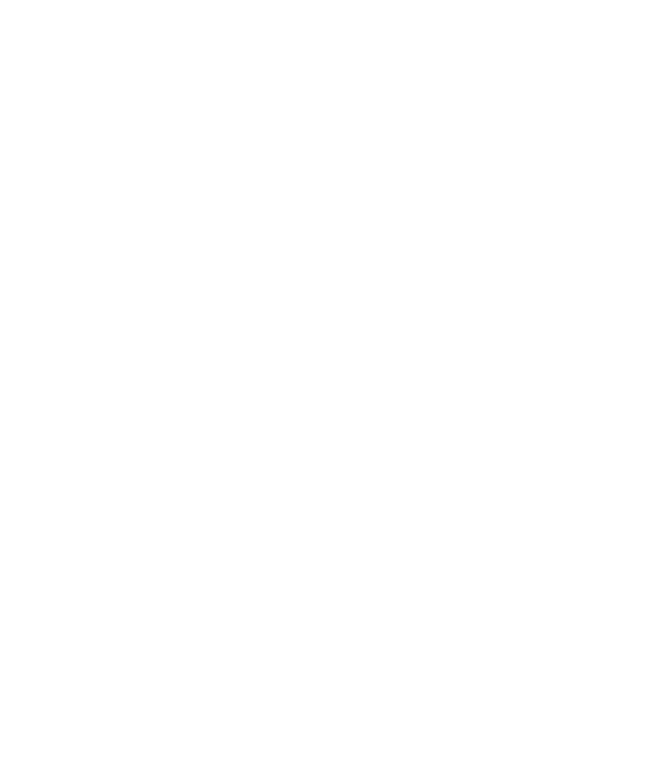
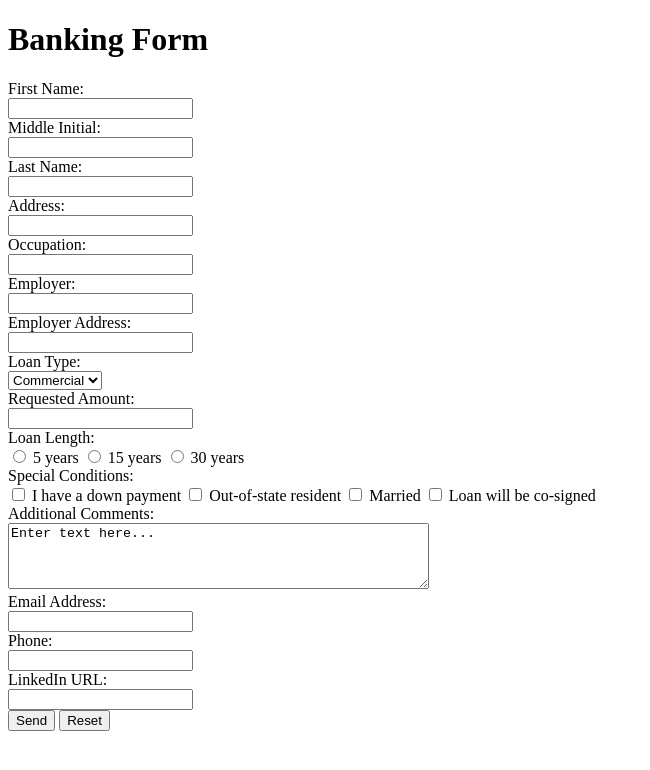
Before and after one commit to daviddassau/banking-form, a plain HTML site: page index.html in a window 1280 px wide. Shown: the whole page, without its empty margins (0-650 px from the left). Drawn offline with Linux system fonts and the light colour scheme.

Commit message:
filled out form html markup

```diff
--- a/index.html
+++ b/index.html
@@ -2,8 +2,73 @@
 <html>
 <head>
 	<title>Banking Form</title>
+	<link rel="stylesheet" type="text/css" href="./main.css">
 </head>
 <body>
 
+<div>
+	<h1>Banking Form</h1>
+	<div>
+		<label for="firstName">First Name:</label><br />
+		<input type="text" name="firstName"><br />
+
+		<label for="middleInitial">Middle Initial:</label><br />
+		<input type="text" name="middleInitial"><br />
+
+		<label for="lastName">Last Name:</label><br />
+		<input type="text" name="lastName"><br />
+
+		<label for="address">Address:</label><br />
+		<input type="text" name="address"><br />
+
+		<label for="occupation">Occupation:</label><br />
+		<input type="text" name="occupation"><br />
+
+		<label for="employer">Employer:</label><br />
+		<input type="text" name="employer"><br />
+
+		<label for="employerAddress">Employer Address:</label><br />
+		<input type="text" name="employerAddress"><br />
+
+		<label for="loanType">Loan Type:</label><br />
+		<select name="loanType" form="loan">
+		  <option value="commercial">Commercial</option>
+		  <option value="realEstate">Real estate</option>
+		  <option value="personal">Personal</option>
+		  <option value="mortgage">Mortgage</option>
+		</select><br />
+
+		<label for="requestedAmount">Requested Amount:</label><br />
+		<input type="text" name="requestedAmount"><br />
+
+		<label for="loanLength">Loan Length:</label><br />
+		<input type="radio" name="loanLength" value="fiveYears"> 5 years
+  		<input type="radio" name="loanLength" value="fifteenYears"> 15 years
+  		<input type="radio" name="loanLength" value="thirtyYears"> 30 years<br />
+
+  		<label for="specialConditions">Special Conditions:</label><br />
+		<input type="checkbox" name="specialConditions" value="downPayment"> I have a down payment
+  		<input type="checkbox" name="specialConditions" value="outOfStateResident"> Out-of-state resident
+  		<input type="checkbox" name="specialConditions" value="married"> Married
+  		<input type="checkbox" name="specialConditions" value="cosigned"> Loan will be co-signed<br />
+
+  		<label for="additionalComments">Additional Comments:</label><br />
+  		<textarea rows="4" cols="50" name="additionalComments" form="form">Enter text here...</textarea><br />
+
+  		<label for="emailAddress">Email Address:</label><br />
+  		<input type="text" name="emailAddress"><br />
+
+  		<label for="phone">Phone:</label><br />
+  		<input type="text" name="phone"><br />
+
+  		<label for="linkedInURL">LinkedIn URL:</label><br />
+  		<input type="text" name="linkedInURL"><br />
+
+  		<input type="submit" value="Send">
+		<input type="reset" value="Reset">
+
+	</div>
+</div>
+
 </body>
 </html>
```
